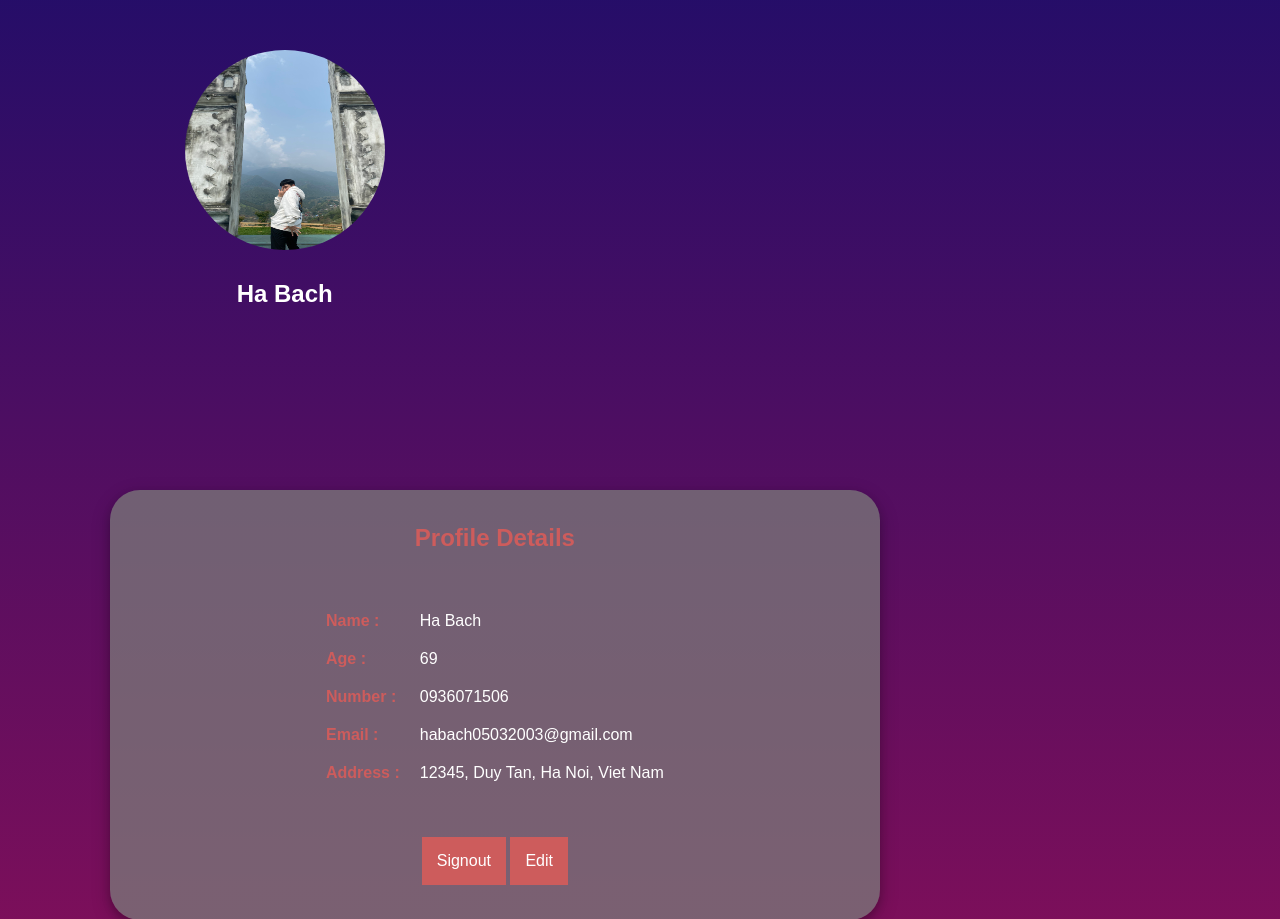
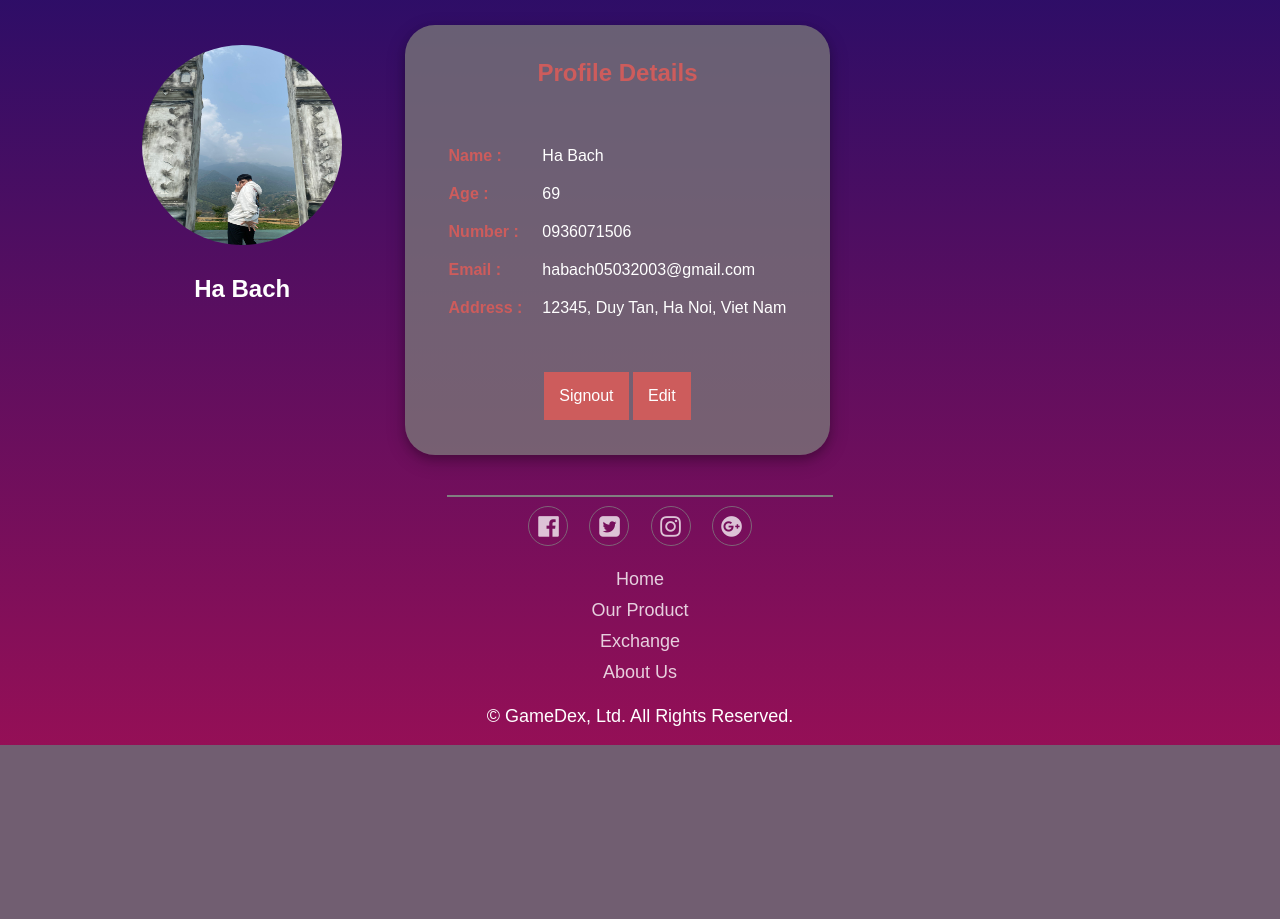
Before and after one commit to hzn5937/COS30049P, a PHP site: the page made by php files/profile.php in a window 1280 px wide. Shown: the part 194-1113 px from the top of the page. After the commit the page ends 939 px from the top, so only its background shows below. Run offline with PHP 8.4, Linux system fonts and the light colour scheme.

Commit message:
Fix css error

```diff
--- a/php files/profile.php
+++ b/php files/profile.php
@@ -22,7 +22,7 @@
         include "../components/header.inc";
         ?>
 
-        <div>
+        <div class="card">
             <div class="left-container">
                 <img src="../images/hbach.jpg" alt="profile image">
                 <h2>Ha Bach</h2>
--- a/styles/profile.css
+++ b/styles/profile.css
@@ -1,6 +1,17 @@
 body {
     font-family: Arial, sans-serif;
     padding: 20px;
+}
+
+.card {
+    display: flex;
+    flex-direction: row;
+    justify-content: space-between;
+    align-items: center;
+    border-radius: 30px;
+    padding: 10px;
+    width: 70%;
+    height: 480px;
 }
 
 .left-container {
```
